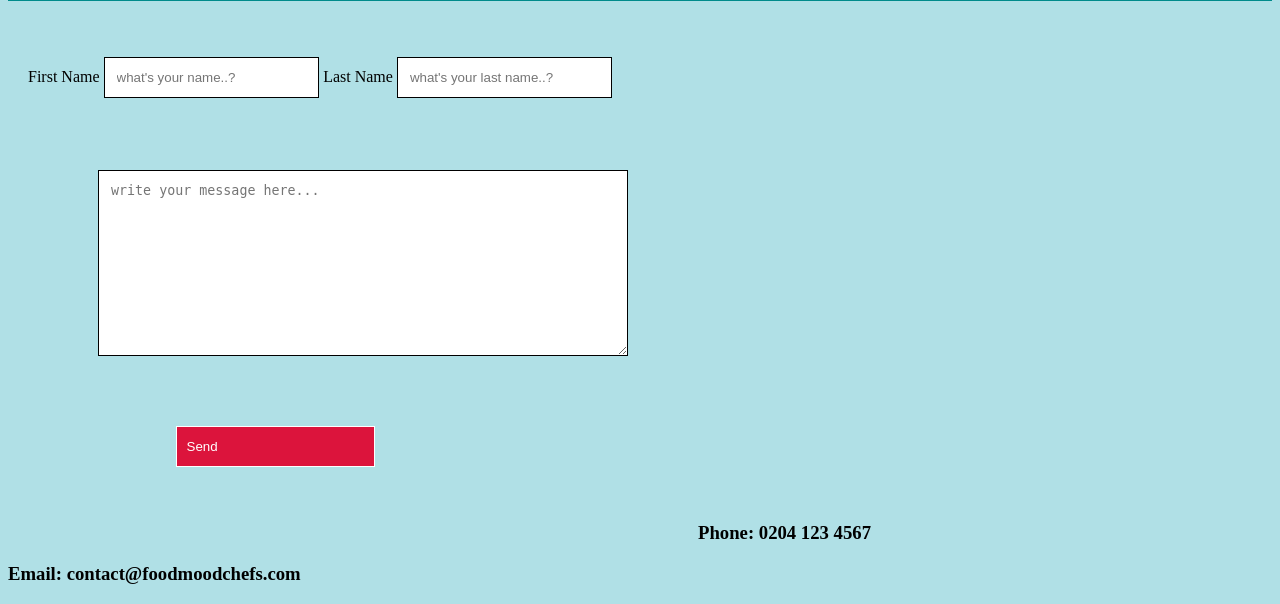
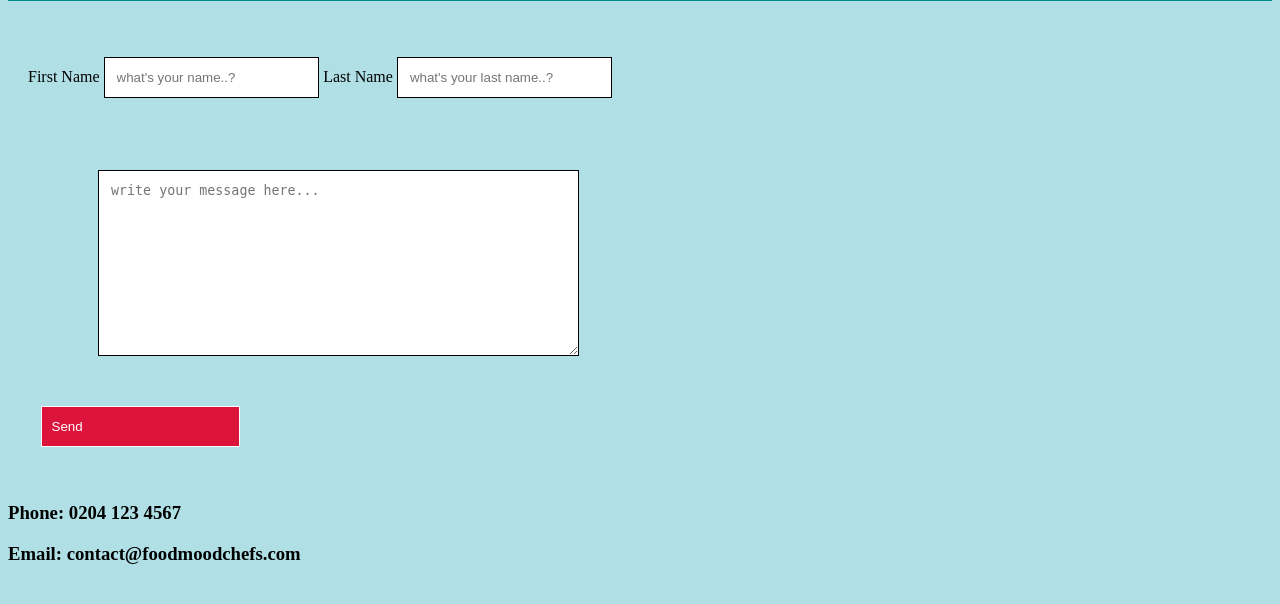
Before and after one commit to KirtMorgan/project-blog, a Flask app: page /contacts in a window 1280 px wide; the page is wider, and only the part inside the window is pictured. Shown: the part 340-944 px from the top of that part. After the commit the page ends 904 px from the top of that part, so only its background shows below. Run offline with Flask 2, Linux system fonts and the light colour scheme.

Commit message:
updated html with divs

```diff
--- a/templates/contacts.html
+++ b/templates/contacts.html
@@ -26,7 +26,7 @@
     </div>
 
 
-    <div class="subject1">
+    <div class="message1">
 
         <textarea placeholder="write your message here..." style="height:160px"></textarea>
 
@@ -71,9 +71,9 @@
   padding: 20px;
 }
 
-                    .subject1 {
+                    .message1 {
           float: left;
-          width: 133%;
+          width: 120%;
           margin-top: 10px;
           margin-left: 90px;
         }
@@ -88,16 +88,15 @@
           padding: 12px 10px;
           border: 1px solid;
           cursor: pointer;
-          margin-top: 50px;
-          margin-right: 730px;
+          margin-top: 30px;
+          margin-right: 1000px;
 
         }
 
            .phoneNumber {
           color: Black;
           margin-top: 55px;
-          margin-right: 130px;
-          margin-left: 690px;
+
           }
 
         </style>
```
